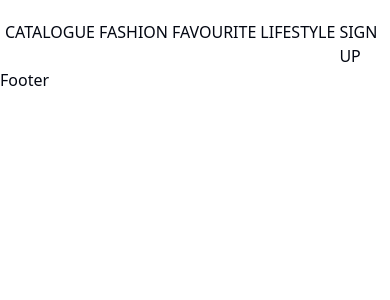
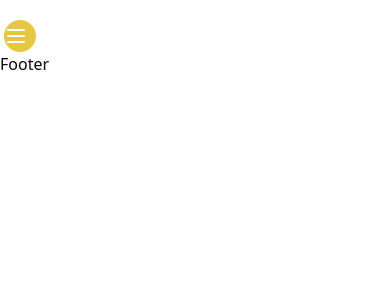
Before and after one commit to anisulislam10/NorthKart, a React (Vite) app in the folder Client/: page / in a window 390 px wide. Shown: the top 300 px of the page. Built offline with nearby package versions, Linux system fonts and the light colour scheme.

Commit message:
added responsive design for mobile and small mobile

```diff
--- a/Client/src/components/shared/Navbar.jsx
+++ b/Client/src/components/shared/Navbar.jsx
@@ -1,22 +1,46 @@
-import React from 'react'
+import React, { useState } from 'react';
 
 function Navbar() {
+  const [isMenuOpen, setIsMenuOpen] = useState(false);
+
+  const toggleMenu = () => {
+    setIsMenuOpen(!isMenuOpen);
+  };
+
   return (
-    <>
+    <div className="flex items-center">
+      {/* Burger Menu (Visible on small screens) */}
+      <button
+        onClick={toggleMenu}
+        className="block xsml:hidden w-8 h-8 rounded-full bg-[#E6C744] text-white mt-5 ml-1"
+      >
+        <svg
+          xmlns="http://www.w3.org/2000/svg"
+          className="h-6 w-6"
+          fill="none"
+          viewBox="0 0 24 24"
+          stroke="currentColor"
+        >
+          <path
+            strokeLinecap="round"
+            strokeLinejoin="round"
+            strokeWidth="2"
+            d={isMenuOpen ? "M6 18L18 6" : "M4 6h16M4 12h16M4 18h16"}
+          />
+        </svg>
+      </button>
 
-    <div>
+      {/* Menu items */}
+      <ul className={`ml-4 space-x-4 text-sm font-semibold ${isMenuOpen ? 'block' : 'hidden'}  xsml:flex xsml:space-x-2 xsml:mt-3`}>
+        <li>CATALOGUE</li>
+        <li>FASHION</li>
+        <li>FAVOURITE</li>
+        <li>LIFESTYLE</li>
+        <li>signup</li>
 
-    <div class="xxsml:ml-[5px] mt-5">
-    <ul class="xxsml:flex space-x-1 items-start ">
-  <li>CATALOGUE</li>
-  <li>FASHION</li>
-  <li>FAVOURITE</li>
-  <li>LIFESTYLE</li>
-  <li>SIGN UP</li>
-</ul>
-</div>
-      </div></>
-  )
+      </ul>
+    </div>
+  );
 }
 
-export default Navbar
+export default Navbar;
--- a/Client/tailwind.config.js
+++ b/Client/tailwind.config.js
@@ -10,10 +10,10 @@ export default {
       'xxsml': '1px',
       // => @media (min-width: 1px) { ... }
 
-      'xsml': '300px',
+      'xsml': '449px',
       // => @media (min-width: 300px) { ... }
 
-      'sm': '576px',
+      'sm': '450px',
       // => @media (min-width: 576px) { ... }
 
       'md': '768px',
```
